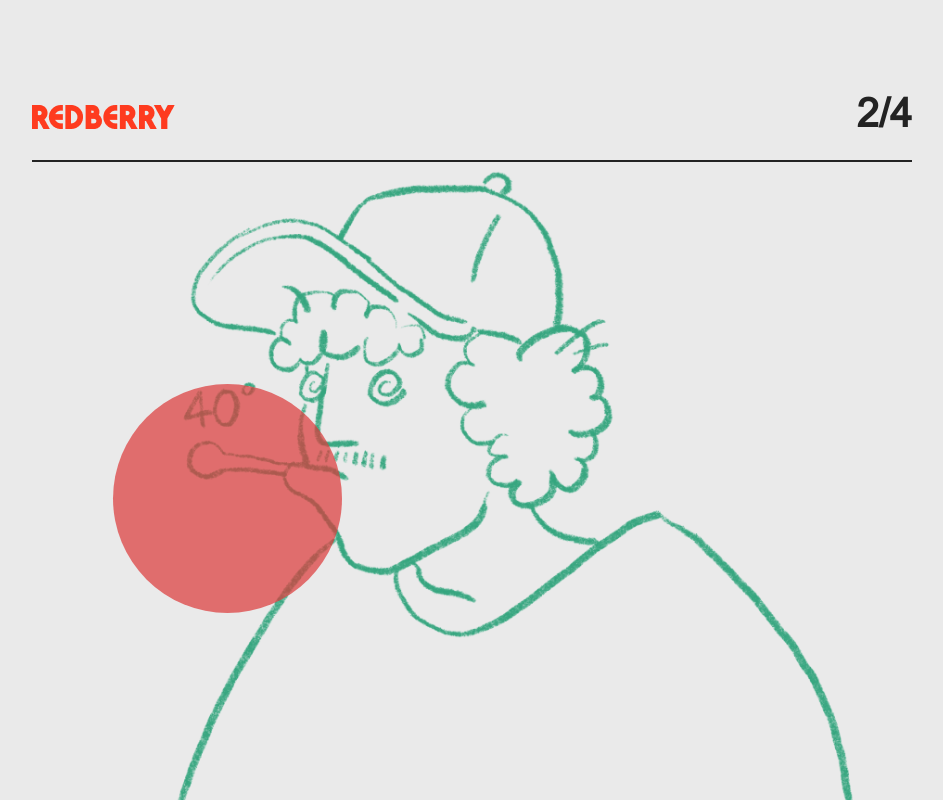
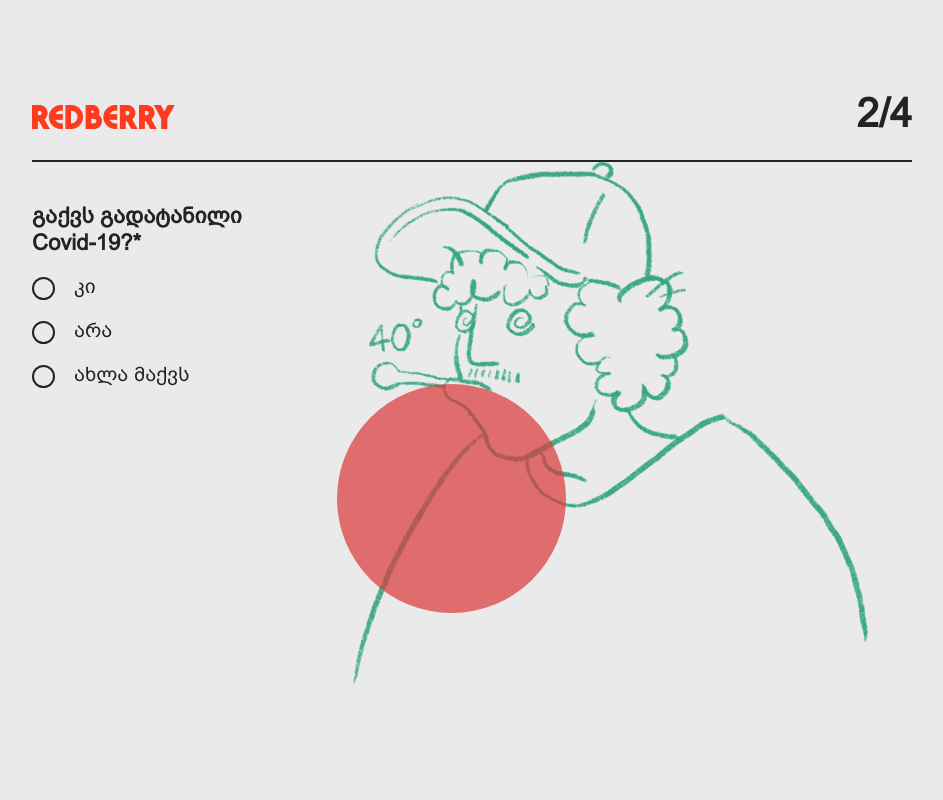
Before and after one commit to RedberryInternship/tsukho-covid-questionare, a React (Vite) app: page /form/second-page in a window 1280 px wide. Shown: the top 800 px of the page, without its empty margins (168-1111 px from the left). Built offline with nearby package versions, Linux system fonts and the light colour scheme; what tailwindcss-animation-delay would draw is missing.

Commit message:
feat: create first radio buttons

```diff
--- a/src/components/FormsInputs/SecondFormInputs.tsx
+++ b/src/components/FormsInputs/SecondFormInputs.tsx
@@ -1,7 +1,67 @@
-import React from 'react';
+import { useForm } from 'react-hook-form';
 
 const SecondFormInputs = () => {
-  return <div>SecondFormInputs</div>;
+  const { register, handleSubmit } = useForm();
+
+  const onSubmit = (data: any) => {
+    console.log(data);
+  };
+
+  return (
+    <form onSubmit={handleSubmit(onSubmit)} className='flex flex-col'>
+      <label
+        htmlFor='had_covid'
+        className='font-bold leading-[27px] text-[22px] text-neutral-850 mb-[18px]'
+      >
+        გაქვს გადატანილი Covid-19?*
+      </label>
+      <div className='flex items-center mb-[20px]'>
+        <input
+          type='radio'
+          {...register('had_covid', { required: true })}
+          id='yes'
+          value={'yes'}
+          className='mr-[19px] radio-button'
+        />
+        <label
+          htmlFor='yes'
+          className='font-normal text-xl leading-6 text-neutral-850'
+        >
+          კი
+        </label>
+      </div>
+      <div className='flex items-center mb-[20px]'>
+        <input
+          type='radio'
+          {...register('had_covid', { required: true })}
+          value={'no'}
+          id='no'
+          className='mr-[19px] radio-button'
+        />
+        <label
+          htmlFor='no'
+          className='font-normal text-xl leading-6 text-neutral-850'
+        >
+          არა
+        </label>
+      </div>
+      <div className='flex items-center mb-[20px]'>
+        <input
+          type='radio'
+          {...register('had_covid', { required: true })}
+          value={'have_right_now'}
+          id='have_right_now'
+          className='mr-[19px] radio-button '
+        />
+        <label
+          htmlFor='have_right_now'
+          className='font-normal text-xl leading-6 text-neutral-850 '
+        >
+          ახლა მაქვს
+        </label>
+      </div>
+    </form>
+  );
 };
 
 export default SecondFormInputs;
--- a/src/index.css
+++ b/src/index.css
@@ -22,3 +22,24 @@
   font-variant-caps: all-small-caps;
   letter-spacing: 0.24em;
 }
+
+.radio-button {
+  -webkit-appearance: none;
+  width: 23px;
+  height: 23px;
+  border-radius: 50%;
+  border: 2px solid #232323;
+}
+
+.radio-button:before {
+  content: '';
+  display: block;
+  width: 86%;
+  height: 86%;
+  margin: 6% auto;
+  border-radius: 50%;
+}
+
+.radio-button:checked:before {
+  background: #232323;
+}
--- a/src/pages/FormPages/SecondPage.tsx
+++ b/src/pages/FormPages/SecondPage.tsx
@@ -4,13 +4,14 @@ import {
   ArrowRight,
   Layout,
   SecondFormAnimationComponents,
+  SecondFormInputs,
 } from '~/components';
 
 const SecondPage = () => {
   return (
     <Layout page={2}>
       <div className='flex justify-between'>
-        <div></div>
+        <SecondFormInputs />
         <SecondFormAnimationComponents />
       </div>
 
```
